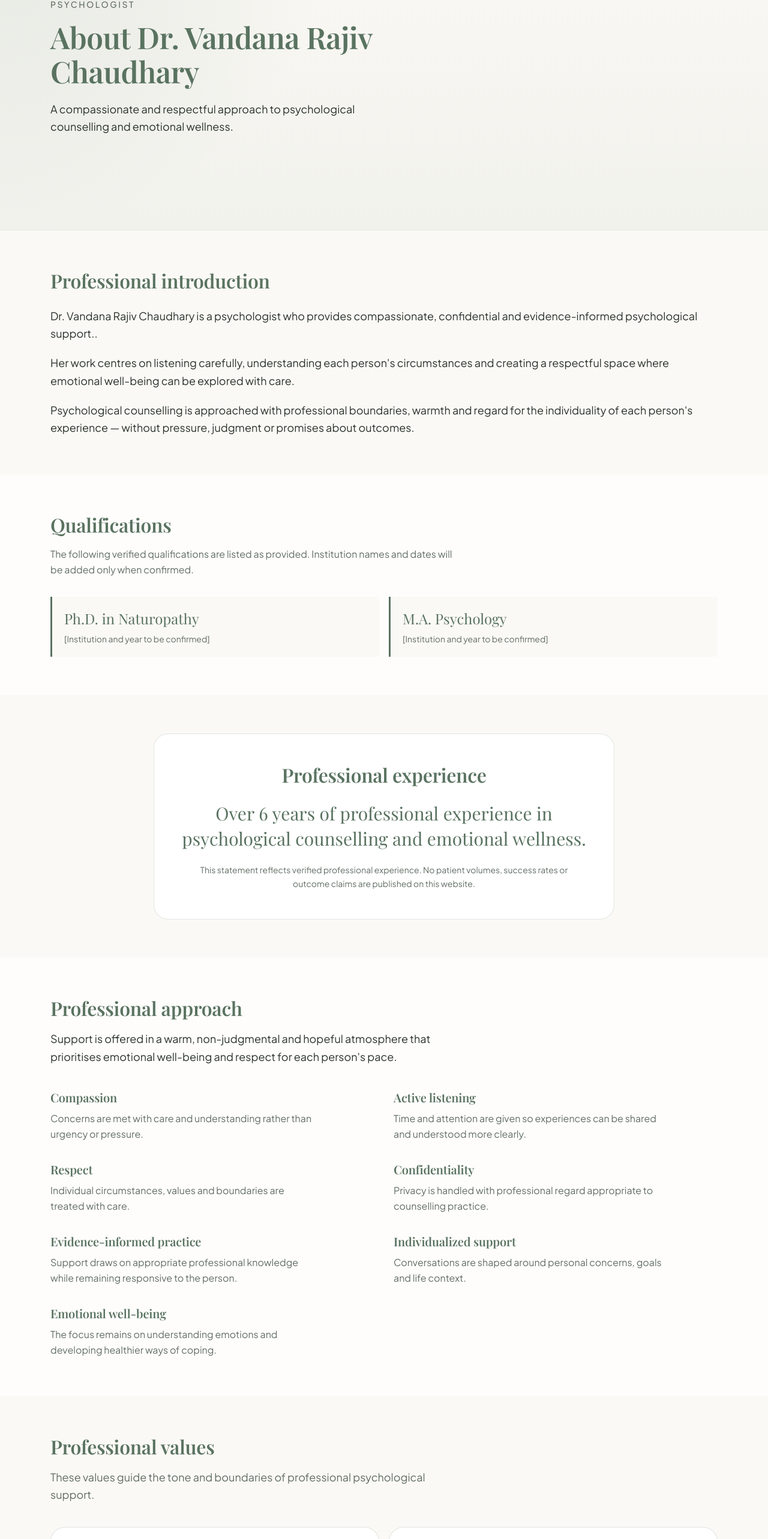
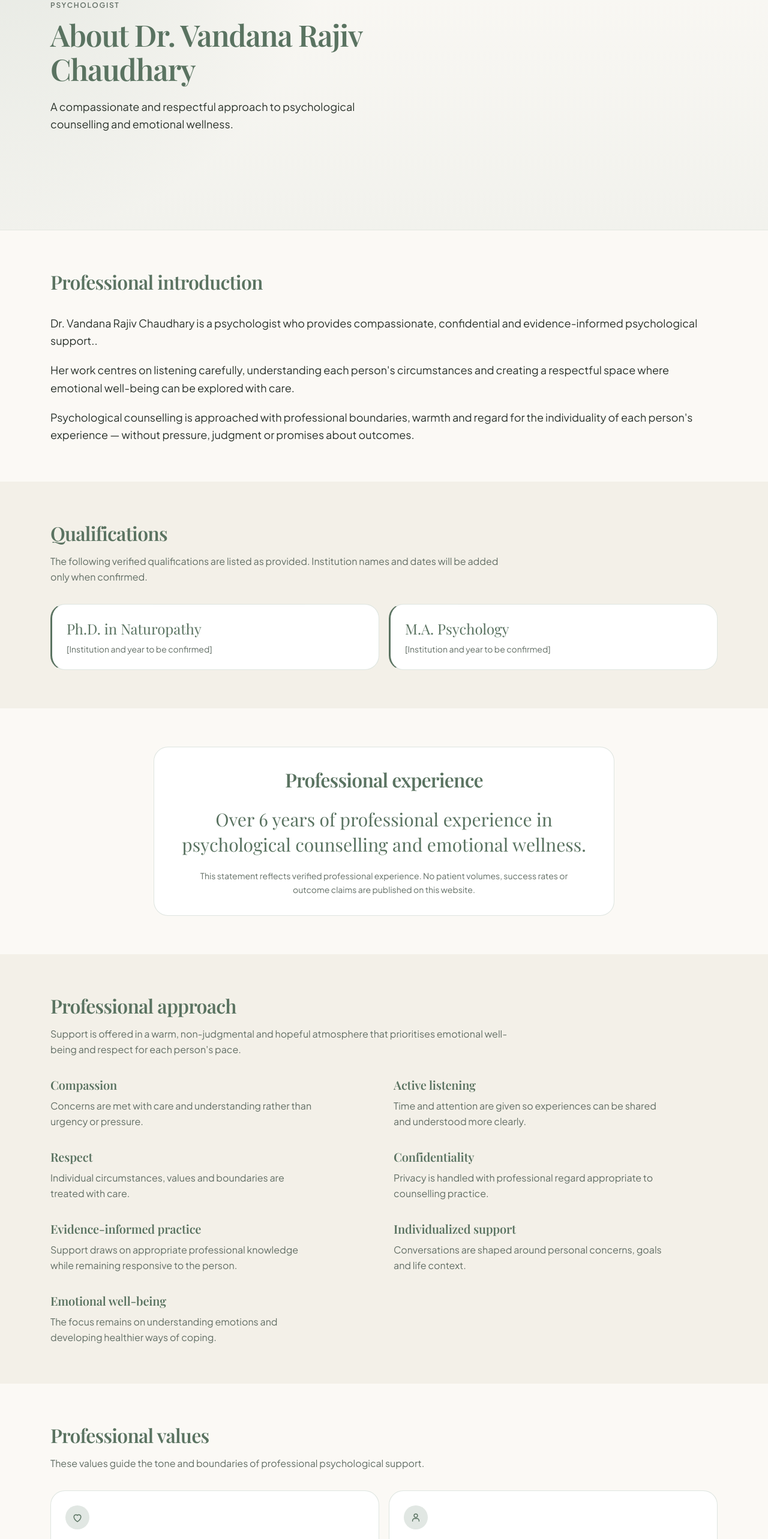
Before and after one commit to ravishori/dr-vandana-website, a Next.js app: page /about in a window 1280 px wide. Shown: the part 233-2799 px from the top of the page at 60% size. Built offline with nearby package versions, Linux system fonts and the light colour scheme; a web font is replaced by a local one.

Commit message:
feat(about): adopt Dr. Vandana Wellness Design System
Align About page sections with Wellness Design System V1 primitives
while preserving content, IA, SEO, and nature visual language.

Co-authored-by: Ravindra shori <ravishori@users.noreply.github.com>

```diff
--- a/src/components/about/AboutHero.tsx
+++ b/src/components/about/AboutHero.tsx
@@ -2,6 +2,11 @@ import { AboutNatureVisual } from "@/components/about/AboutNatureVisual";
 import { Container } from "@/components/ui/Container";
 import { aboutHero } from "@/data/about";
 
+/**
+ * About hero — high-risk surface.
+ * Preserves layout, nature visual, wording, and H1 while aligning
+ * typography with Design System tokens. No hero CTA exists.
+ */
 export function AboutHero() {
   return (
     <section
@@ -15,16 +20,16 @@ export function AboutHero() {
 
       <Container className="relative grid items-center gap-10 py-14 md:py-16 lg:grid-cols-[minmax(0,1.1fr)_minmax(0,0.9fr)] lg:gap-12 lg:py-20">
         <div className="home-reveal max-w-2xl">
-          <p className="text-text-muted text-sm font-medium tracking-[0.18em] uppercase">
+          <p className="text-xs font-semibold tracking-[0.14em] text-[var(--color-text-muted)] uppercase">
             {aboutHero.subheading}
           </p>
           <h1
             id="about-hero-heading"
-            className="mt-4 text-[clamp(2rem,4.5vw,3.1rem)] leading-[1.15]"
+            className="mt-3 font-serif text-[clamp(2rem,4.5vw,3.1rem)] leading-[1.15] font-semibold tracking-tight text-[var(--color-brand)]"
           >
             {aboutHero.heading}
           </h1>
-          <p className="text-text mt-5 max-w-xl text-base leading-relaxed md:text-lg">
+          <p className="mt-5 max-w-xl text-base leading-relaxed text-[var(--color-text)] md:text-lg">
             {aboutHero.supportingMessage}
           </p>
         </div>
--- a/src/components/about/ExperienceSection.tsx
+++ b/src/components/about/ExperienceSection.tsx
@@ -1,21 +1,29 @@
-import { Container } from "@/components/ui/Container";
-import { Section } from "@/components/ui/Section";
+import {
+  WellnessCard,
+  WellnessSection,
+} from "@/components/design-system";
 import { aboutExperience } from "@/data/about";
 
 export function ExperienceSection() {
   return (
-    <Section aria-labelledby="about-experience-heading">
-      <Container>
-        <div className="border-brand-muted/25 bg-surface mx-auto max-w-3xl rounded-[var(--radius-xl)] border px-6 py-10 text-center md:px-10 md:py-12">
-          <h2 id="about-experience-heading">{aboutExperience.heading}</h2>
-          <p className="text-brand mt-6 font-serif text-2xl leading-snug md:text-3xl">
-            {aboutExperience.statement}
-          </p>
-          <p className="text-text-muted mx-auto mt-5 max-w-2xl text-sm leading-relaxed">
-            {aboutExperience.note}
-          </p>
-        </div>
-      </Container>
-    </Section>
+    <WellnessSection aria-labelledby="about-experience-heading">
+      <WellnessCard
+        padding="lg"
+        className="mx-auto max-w-3xl text-center shadow-none"
+      >
+        <h2
+          id="about-experience-heading"
+          className="font-serif text-[clamp(1.5rem,3vw,2rem)] leading-snug font-semibold tracking-tight text-[var(--color-brand)]"
+        >
+          {aboutExperience.heading}
+        </h2>
+        <p className="mt-6 font-serif text-2xl leading-snug text-[var(--color-brand)] md:text-3xl">
+          {aboutExperience.statement}
+        </p>
+        <p className="mx-auto mt-5 max-w-2xl text-sm leading-relaxed text-[var(--color-text-muted)]">
+          {aboutExperience.note}
+        </p>
+      </WellnessCard>
+    </WellnessSection>
   );
 }
--- a/src/components/about/ProfessionalApproach.tsx
+++ b/src/components/about/ProfessionalApproach.tsx
@@ -1,34 +1,38 @@
-import { Container } from "@/components/ui/Container";
-import { Section } from "@/components/ui/Section";
+import {
+  SectionHeading,
+  WellnessSection,
+} from "@/components/design-system";
 import { aboutApproach } from "@/data/about";
 
+/**
+ * Professional approach — open theme grid without cards
+ * to avoid a card-heavy, promotional feel.
+ */
 export function ProfessionalApproach() {
   return (
-    <Section
+    <WellnessSection
       aria-labelledby="about-approach-heading"
-      className="bg-surface/70"
+      tone="soft"
     >
-      <Container>
-        <div className="max-w-2xl">
-          <h2 id="about-approach-heading">{aboutApproach.heading}</h2>
-          <p className="text-text mt-4 text-base leading-relaxed md:text-lg">
-            {aboutApproach.lead}
-          </p>
-        </div>
+      <SectionHeading
+        title={aboutApproach.heading}
+        titleId="about-approach-heading"
+        description={aboutApproach.lead}
+        className="max-w-2xl"
+      />
 
-        <ul className="mt-10 grid gap-x-8 gap-y-8 sm:grid-cols-2">
+      <ul className="grid gap-x-8 gap-y-8 sm:grid-cols-2">
         {aboutApproach.themes.map((theme) => (
           <li key={theme.id} className="max-w-md">
-              <h3 className="font-serif text-xl text-[var(--color-brand)]">
+            <h3 className="font-serif text-xl font-semibold text-[var(--color-brand)]">
               {theme.title}
             </h3>
-              <p className="text-text-muted mt-2 text-sm leading-relaxed md:text-base">
+            <p className="mt-2 text-sm leading-relaxed text-[var(--color-text-muted)] md:text-base">
               {theme.description}
             </p>
           </li>
         ))}
       </ul>
-      </Container>
-    </Section>
+    </WellnessSection>
   );
 }
--- a/src/components/about/ProfessionalIntroduction.tsx
+++ b/src/components/about/ProfessionalIntroduction.tsx
@@ -1,23 +1,34 @@
-import { Container } from "@/components/ui/Container";
-import { Section } from "@/components/ui/Section";
+import {
+  SectionHeading,
+  WellnessSection,
+} from "@/components/design-system";
 import { aboutIntroduction } from "@/data/about";
 
+/**
+ * Professional introduction — prose-first.
+ * Uses WellnessSection + SectionHeading; paragraphs stay uncarded for readability.
+ */
 export function ProfessionalIntroduction() {
   return (
-    <Section aria-labelledby="about-introduction-heading">
-      <Container className="max-w-3xl">
-        <h2 id="about-introduction-heading">{aboutIntroduction.heading}</h2>
-        <div className="mt-6 space-y-5">
+    <WellnessSection
+      aria-labelledby="about-introduction-heading"
+      containerClassName="max-w-3xl"
+    >
+      <SectionHeading
+        title={aboutIntroduction.heading}
+        titleId="about-introduction-heading"
+        className="mb-6"
+      />
+      <div className="space-y-5">
         {aboutIntroduction.paragraphs.map((paragraph) => (
           <p
             key={paragraph}
-              className="text-text text-base leading-relaxed md:text-lg"
+            className="text-base leading-relaxed text-[var(--color-text)] md:text-lg"
           >
             {paragraph}
           </p>
         ))}
       </div>
-      </Container>
-    </Section>
+    </WellnessSection>
   );
 }
--- a/src/components/about/ProfessionalValues.tsx
+++ b/src/components/about/ProfessionalValues.tsx
@@ -1,11 +1,14 @@
-import { Container } from "@/components/ui/Container";
+import {
+  SectionHeading,
+  WellnessCard,
+  WellnessSection,
+} from "@/components/design-system";
 import {
   BookIcon,
   HeartIcon,
   PersonIcon,
   ShieldIcon,
 } from "@/components/ui/icons";
-import { Section } from "@/components/ui/Section";
 import { aboutValues } from "@/data/about";
 import type { AboutValue } from "@/types/about";
 
@@ -18,39 +21,41 @@ const valueIcons: Record<AboutValue["icon"], typeof HeartIcon> = {
 
 export function ProfessionalValues() {
   return (
-    <Section aria-labelledby="about-values-heading">
-      <Container>
-        <div className="max-w-2xl">
-          <h2 id="about-values-heading">Professional values</h2>
-          <p className="text-text-muted mt-4 text-base leading-relaxed md:text-lg">
-            These values guide the tone and boundaries of professional
-            psychological support.
-          </p>
-        </div>
+    <WellnessSection aria-labelledby="about-values-heading">
+      <SectionHeading
+        title="Professional values"
+        titleId="about-values-heading"
+        description="These values guide the tone and boundaries of professional psychological support."
+        className="max-w-2xl"
+      />
 
-        <ul className="mt-10 grid gap-4 sm:grid-cols-2">
+      <ul className="grid gap-4 sm:grid-cols-2">
         {aboutValues.map((value) => {
           const Icon = valueIcons[value.icon];
 
           return (
-              <li
+            <WellnessCard
               key={value.id}
-                className="border-brand-muted/25 bg-surface rounded-[var(--radius-xl)] border px-5 py-6"
+              as="li"
+              padding="md"
+              className="shadow-none"
             >
-                <span className="text-brand inline-flex h-10 w-10 items-center justify-center rounded-full bg-[color-mix(in_srgb,var(--color-brand-muted)_25%,white)]">
+              <span
+                className="inline-flex h-10 w-10 items-center justify-center rounded-full bg-[color-mix(in_srgb,var(--color-brand-muted)_25%,white)] text-[var(--color-brand)]"
+                aria-hidden="true"
+              >
                 <Icon className="h-5 w-5" />
               </span>
-                <h3 className="mt-4 font-serif text-xl text-[var(--color-brand)]">
+              <h3 className="mt-4 font-serif text-xl font-semibold text-[var(--color-brand)]">
                 {value.title}
               </h3>
-                <p className="text-text-muted mt-3 text-sm leading-relaxed md:text-base">
+              <p className="mt-3 text-sm leading-relaxed text-[var(--color-text-muted)] md:text-base">
                 {value.description}
               </p>
-              </li>
+            </WellnessCard>
           );
         })}
       </ul>
-      </Container>
-    </Section>
+    </WellnessSection>
   );
 }
--- a/src/components/about/QualificationsSection.tsx
+++ b/src/components/about/QualificationsSection.tsx
@@ -1,39 +1,40 @@
-import { Container } from "@/components/ui/Container";
-import { Section } from "@/components/ui/Section";
+import {
+  SectionHeading,
+  WellnessCard,
+  WellnessSection,
+} from "@/components/design-system";
 import { aboutQualifications } from "@/data/about";
 
 export function QualificationsSection() {
   return (
-    <Section
+    <WellnessSection
       aria-labelledby="about-qualifications-heading"
-      className="bg-surface/70"
+      tone="soft"
     >
-      <Container>
-        <div className="max-w-2xl">
-          <h2 id="about-qualifications-heading">
-            {aboutQualifications.heading}
-          </h2>
-          <p className="text-text-muted mt-4 text-base leading-relaxed">
-            {aboutQualifications.description}
-          </p>
-        </div>
+      <SectionHeading
+        title={aboutQualifications.heading}
+        titleId="about-qualifications-heading"
+        description={aboutQualifications.description}
+        className="max-w-2xl"
+      />
 
-        <ul className="mt-8 grid gap-4 md:grid-cols-2">
+      <ul className="grid gap-4 md:grid-cols-2">
         {aboutQualifications.items.map((qualification) => (
-            <li
+          <WellnessCard
             key={qualification}
-              className="border-brand-muted/30 border-l-[3px] border-l-[var(--color-brand)] bg-background px-5 py-5"
+            as="li"
+            padding="md"
+            className="shadow-none border-l-[3px] border-l-[var(--color-brand)] bg-[var(--color-background)]"
           >
             <p className="font-serif text-xl text-[var(--color-brand)] md:text-2xl">
               {qualification}
             </p>
-              <p className="text-text-muted mt-2 text-sm">
+            <p className="mt-2 text-sm text-[var(--color-text-muted)]">
               [Institution and year to be confirmed]
             </p>
-            </li>
+          </WellnessCard>
         ))}
       </ul>
-      </Container>
-    </Section>
+    </WellnessSection>
   );
 }
```
Also changed, not shown: src/components/about/AboutCta.tsx (+16 -14 lines), src/components/about/HolisticWellnessSection.tsx (+19 -11 lines). Lines whose indentation alone changed are shown as unchanged.
